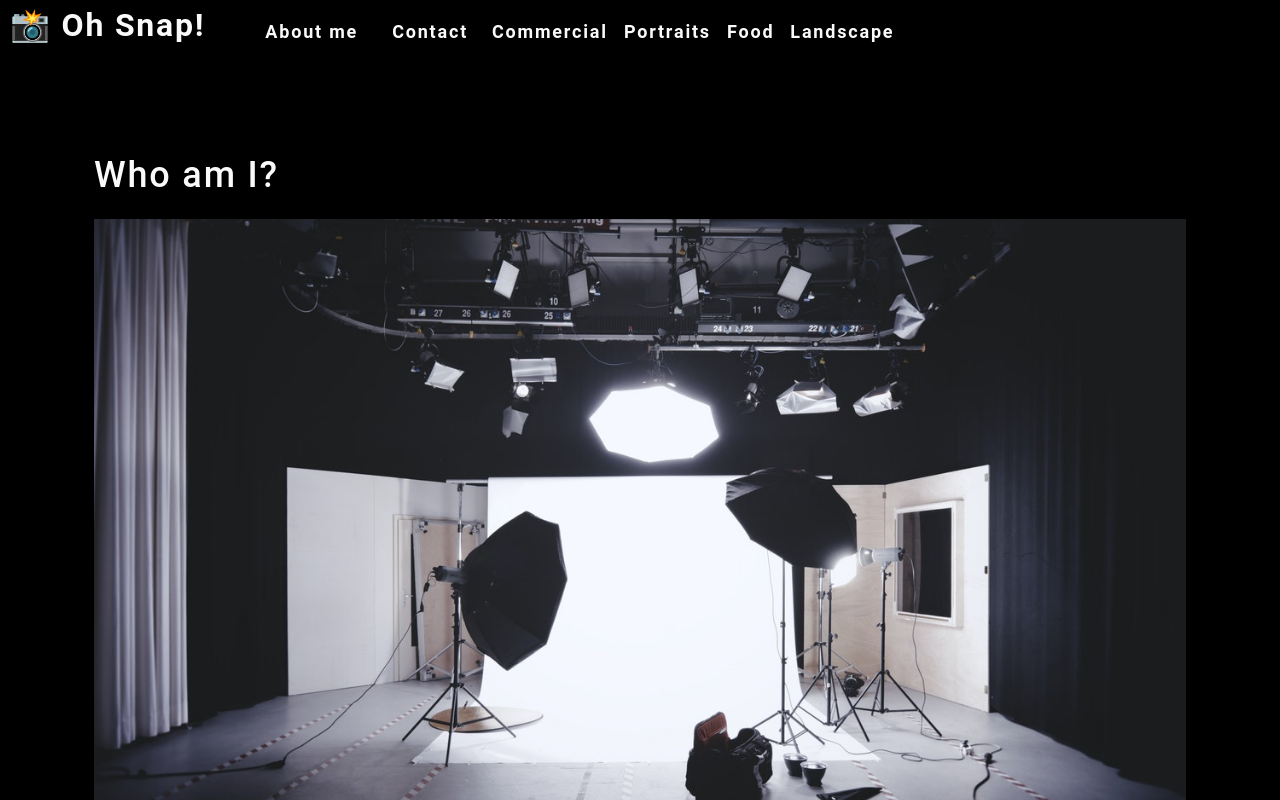
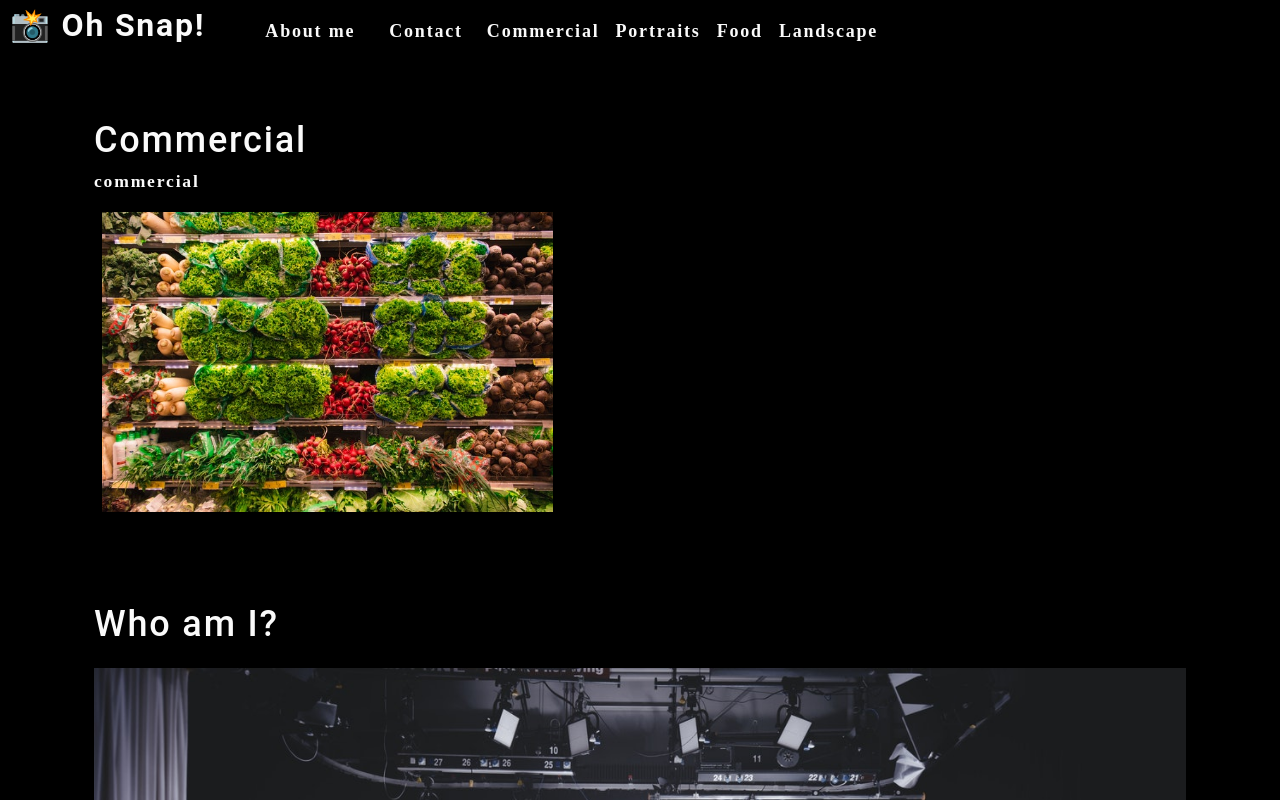
Before and after one commit to lukejohnsen/photo-port, a React (Create React App) app: page / in a window 1280 px wide. Shown: the top 800 px of the page. Built offline with nearby package versions, Linux system fonts and the light colour scheme.

Commit message:
adding useState hook

```diff
--- a/src/App.js
+++ b/src/App.js
@@ -1,12 +1,15 @@
 import React from 'react';
 import Nav from './components/Nav';
 import About from './components/About';
+import Gallery from './components/Gallery';
+
 
 function App() {
   return (
     <div>
       <Nav></Nav>
       <main>
+        <Gallery></Gallery>
         <About></About>
       </main>
     </div>
--- /dev/null
+++ b/src/components/Gallery/index.js
@@ -0,0 +1,26 @@
+import React from 'react';
+import { capitalizeFirstLetter } from '../../utils/helpers';
+import photo from '../../assets/small/commercial/0.jpg';
+
+function Gallery(props) {
+    const currentCategory = {
+        name: 'commercial',
+        description: 'Photos of grocery stores, food trucks, and other commercial projects'
+    }
+
+    return (
+        <section>
+            <h1>{capitalizeFirstLetter(currentCategory.name)}</h1>
+            <p>{currentCategory.name}</p>
+            <div className='flex-row'>
+                <img
+                    src={photo}
+                    alt='Commercial Example'
+                    className='img-thumbnail mx-1'
+                />
+            </div>
+        </section>
+    );
+}
+
+export default Gallery;
--- a/src/index.css
+++ b/src/index.css
@@ -36,7 +36,7 @@
   letter-spacing: .1em;
   background: var(--dark);
   color: var(--light);
-  font-family: 'Roboto', sans-serif;
+  font-family: 'Poiret One', cursive;
 
 }
 
```
